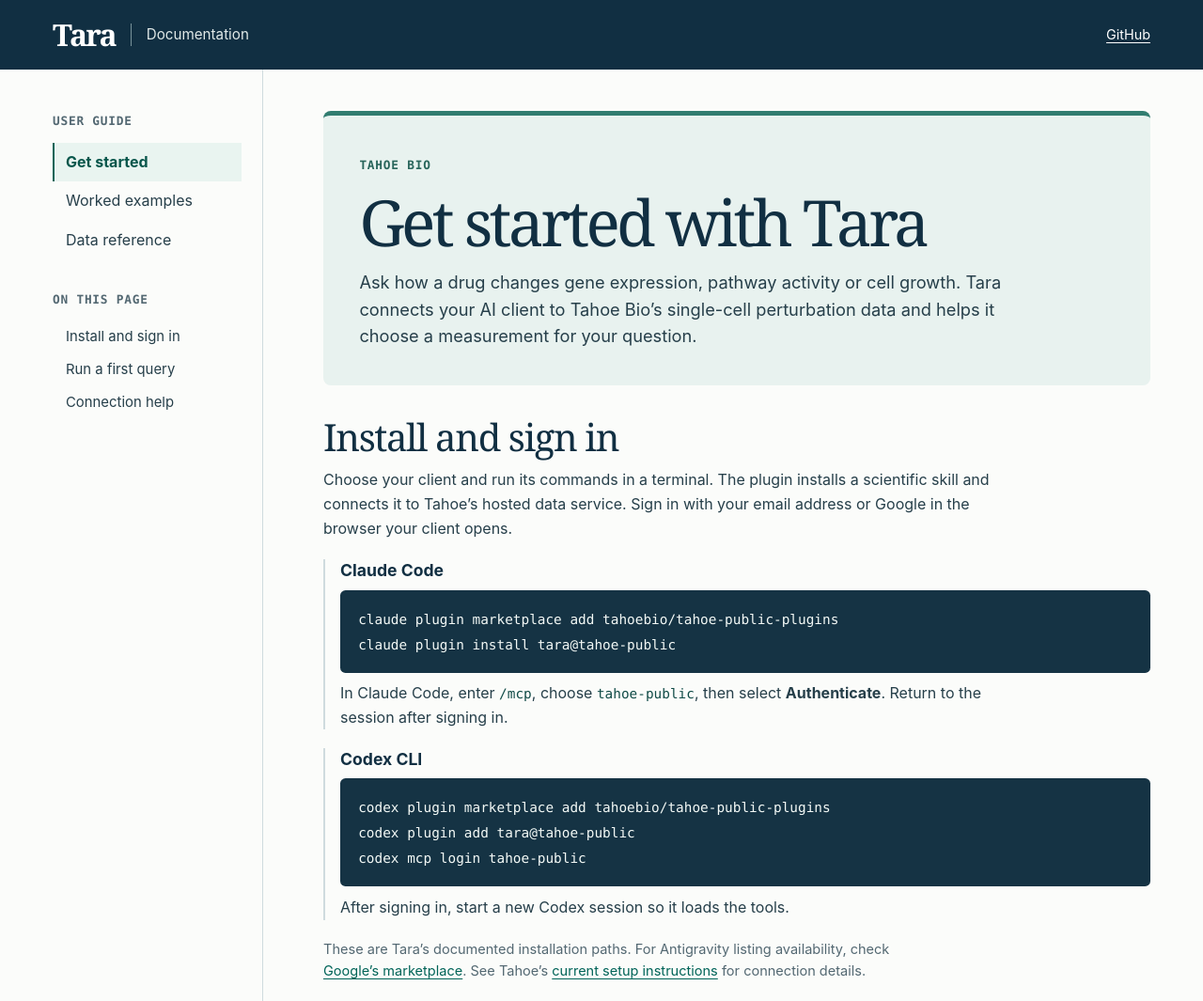
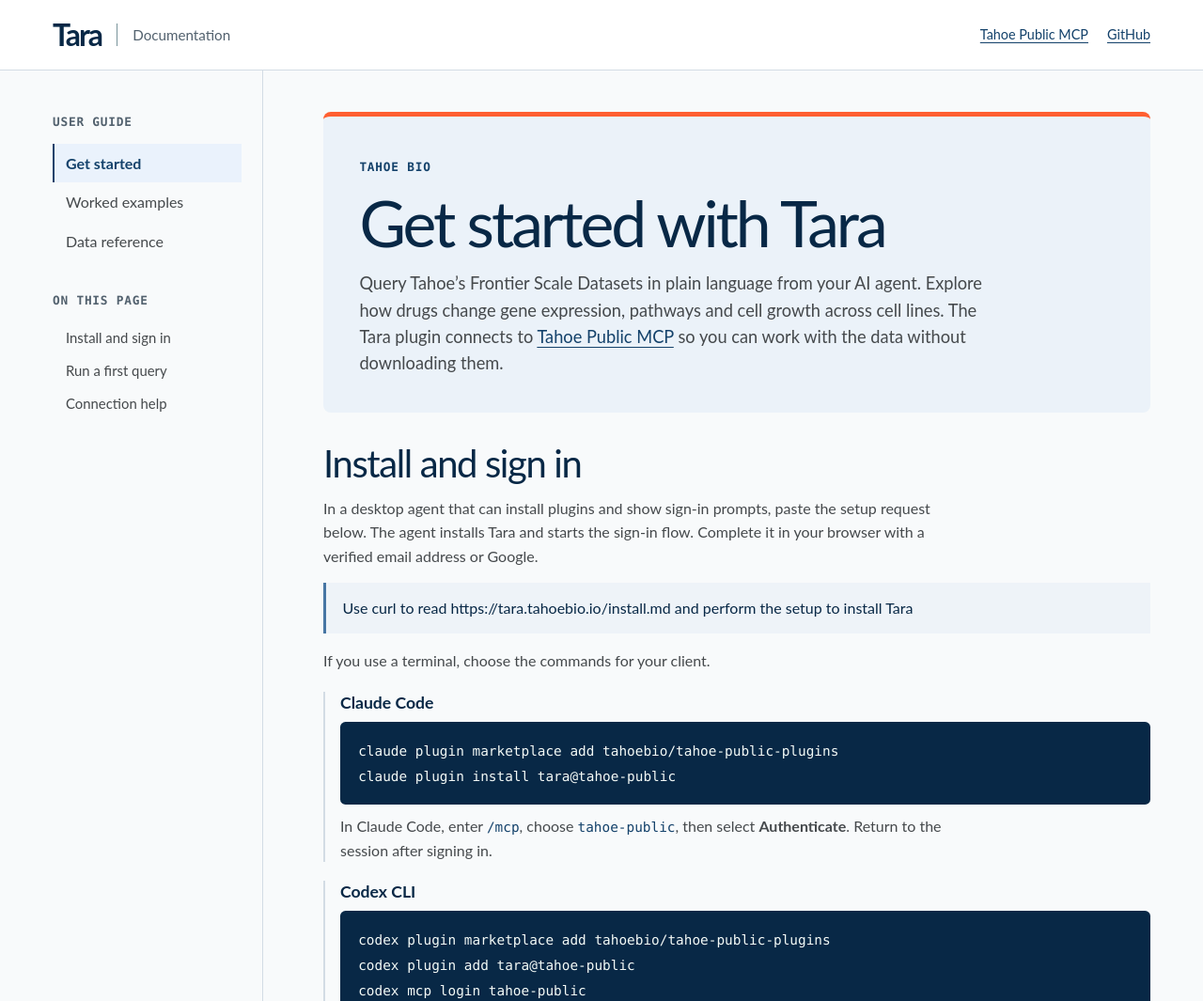
Before and after one commit to tahoebio/tahoe-public-plugins, a plain HTML site: page docs/tara/index.html in a window 1280 px wide. Shown: the top 1065 px of the page at 94% size. Drawn offline with Linux system fonts and the light colour scheme.

Commit message:
Align Tara setup and examples with the public service site

```diff
--- a/docs/tara/guide.css
+++ b/docs/tara/guide.css
@@ -1,60 +1,61 @@
 :root {
   color-scheme: light;
-  --ink: #112f42;
-  --body: #263f4a;
-  --muted: #536872;
-  --line: #cfdbde;
-  --teal: #006458;
-  --pale: #e9f4f0;
-  --paper: #fbfcfa;
+  --ink: #082846;
+  --body: #45494c;
+  --muted: #52616e;
+  --line: #d3dce4;
+  --link: #14426b;
+  --pale: #eaf2fc;
+  --paper: #f8fafb;
   --mono: "IBM Plex Mono", ui-monospace, SFMono-Regular, Consolas, monospace;
-  --sans: "Inter", -apple-system, BlinkMacSystemFont, "Segoe UI", sans-serif;
-  --serif: "Source Serif 4", Georgia, serif;
+  --sans: "Lato", -apple-system, BlinkMacSystemFont, "Segoe UI", sans-serif;
+  --display: "Inter Tight", "Lato", -apple-system, BlinkMacSystemFont, "Segoe UI", sans-serif;
 }
 * { box-sizing: border-box; }
 html { scroll-padding-top: 1.5rem; }
 body { margin: 0; background: var(--paper); color: var(--body); font: 1rem/1.6 var(--sans); }
-a { color: var(--teal); text-decoration-thickness: 1px; text-underline-offset: .2em; }
+a { color: var(--link); text-decoration-thickness: 1px; text-underline-offset: .2em; }
 a:hover { text-decoration-thickness: 2px; }
 :focus-visible { outline: 3px solid #bc5727; outline-offset: 4px; }
 .skip { position: absolute; left: 1rem; top: -6rem; background: white; color: var(--ink); padding: .5rem 1rem; z-index: 5; }
 .skip:focus { top: .5rem; }
-header { background: var(--ink); color: white; }
+header { background: white; color: var(--ink); border-bottom: 1px solid var(--line); }
 .top { max-width: 78rem; min-height: 4.6rem; padding: .6rem 2.5rem; margin: auto; display: flex; align-items: center; justify-content: space-between; gap: 1rem; }
-.brand { display: flex; align-items: center; gap: 1rem; color: #fff; text-decoration: none; white-space: nowrap; }
-.brand strong { font: bold 2rem/1 var(--serif); letter-spacing: -.06em; }
-.brand span { border-left: 1px solid #78939a; padding-left: 1rem; color: #e0e9e8; font-size: .95rem; }
-.top > a:last-child { color: #fff; font-size: .9rem; padding: .4rem 0; }
+.brand { display: flex; align-items: center; gap: 1rem; color: var(--ink); text-decoration: none; white-space: nowrap; }
+.brand strong { font: bold 2rem/1 var(--display); letter-spacing: -.06em; }
+.brand span { border-left: 1px solid #78939a; padding-left: 1rem; color: var(--muted); font-size: .95rem; }
+.header-links { display: flex; align-items: center; flex-wrap: wrap; justify-content: flex-end; gap: .25rem 1.25rem; }
+.header-links a { font-size: .9rem; padding: .3rem 0; }
 .shell { max-width: 78rem; margin: auto; display: grid; grid-template-columns: minmax(11rem, 14rem) minmax(0, 1fr); gap: clamp(2.25rem, 5vw, 5rem); padding: 0 2.5rem; }
 aside { border-right: 1px solid var(--line); }
 .rail { position: sticky; top: 1rem; padding: 2.9rem 1.4rem 2rem 0; }
 .nav-label, .caption { color: var(--muted); font: 600 .8rem/1.35 var(--mono); letter-spacing: .06em; text-transform: uppercase; }
 .nav-label { margin: 0 0 .9rem; }
 nav a { display: block; padding: .5rem .75rem; border-left: 2px solid transparent; color: var(--body); text-decoration: none; }
-nav a:hover { background: #f0f4f2; text-decoration: underline; }
-nav a[aria-current] { border-color: var(--teal); background: var(--pale); color: #08564b; font-weight: 650; }
+nav a:hover { background: #eef3f8; text-decoration: underline; }
+nav a[aria-current] { border-color: var(--link); background: var(--pale); color: #14426b; font-weight: 650; }
 .local { margin-top: 2.1rem; }
 .local a { padding-block: .35rem; font-size: .93rem; }
 main { min-width: 0; max-width: 55.5rem; width: 100%; padding: 2.8rem 0 3.5rem; }
 h1, h2, h3 { color: var(--ink); }
-h1, h2 { font-family: var(--serif); font-weight: 500; text-wrap: balance; }
-h1 { font-size: clamp(2.75rem, 5.3vw, 4.7rem); letter-spacing: -.055em; line-height: 1.06; margin: .45rem 0 .9rem; }
+h1, h2 { font-family: var(--display); font-weight: 400; text-wrap: balance; }
+h1 { font-size: clamp(2.75rem, 5.3vw, 4.7rem); letter-spacing: -.045em; line-height: 1.06; margin: .45rem 0 .9rem; }
 h2 { font-size: clamp(1.85rem, 3.2vw, 2.5rem); letter-spacing: -.035em; line-height: 1.14; margin: 0 0 .7rem; }
 h3 { margin: 1.35rem 0 .4rem; font-size: 1.1rem; line-height: 1.35; }
 p { max-width: 72ch; margin: .6rem 0 .95rem; }
 .lead { font-size: 1.14rem; max-width: 63ch; line-height: 1.55; }
 .intro { margin-bottom: 2rem; }
-.hero { padding: clamp(1.5rem, 3vw, 2.8rem); border-radius: .5rem; background: #e8f2ef; border-top: .32rem solid #317d70; }
-.hero .caption { color: #28655b; }
+.hero { padding: clamp(1.5rem, 3vw, 2.8rem); border-radius: .5rem; background: #ebf2f9; border-top: .32rem solid #ff5f31; }
+.hero .caption { color: #14426b; }
 .hero h1 { margin-top: .8rem; }
 .hero p:last-child { margin-bottom: 0; }
 section + section { margin-top: 2.25rem; padding-top: 2rem; border-top: 1px solid var(--line); }
 section { scroll-margin-top: .75rem; }
 code, pre { font-family: var(--mono); }
-code { color: #124c48; font-size: .9em; overflow-wrap: anywhere; }
-pre { background: #153344; color: #f3f9f6; border-radius: .35rem; padding: 1.05rem 1.2rem; overflow: auto; line-height: 1.7; max-width: 100%; }
+code { color: #14426b; font-size: .9em; overflow-wrap: anywhere; }
+pre { background: #082846; color: #f3f9f6; border-radius: .35rem; padding: 1.05rem 1.2rem; overflow: auto; line-height: 1.7; max-width: 100%; }
 pre code { color: inherit; overflow-wrap: normal; font-size: .9rem; }
-blockquote { margin: .8rem 0 1rem; padding: .9rem 1.1rem; background: #edf3f2; border-left: 3px solid #52877d; color: var(--ink); }
+blockquote { margin: .8rem 0 1rem; padding: .9rem 1.1rem; background: #eef3f8; border-left: 3px solid #4776a4; color: var(--ink); }
 .fine { font-size: .91rem; color: var(--muted); }
 .hosts { margin: 1.25rem 0; }
 .hosts > div { padding-left: 1rem; border-left: 2px solid var(--line); margin: 1.2rem 0; }
@@ -63,8 +64,8 @@ blockquote { margin: .8rem 0 1rem; padding: .9rem 1.1rem; background: #edf3f2; b
 figure { margin: 1.4rem 0; padding: clamp(1rem, 2.4vw, 1.65rem); border: 1px solid var(--line); border-radius: .4rem; background: white; }
 figcaption { font-size: 1.05rem; color: var(--ink); font-weight: 650; margin-bottom: 1rem; }
 .figline { display: grid; grid-template-columns: minmax(7.2rem, auto) 1fr 4.2rem; gap: .75rem; align-items: center; margin: .8rem 0; }
-.track { background: #e1ebe8; height: .75rem; border-radius: 2px; overflow: hidden; }
-.track span { display: block; height: 100%; background: #127667; }
+.track { background: #e1eaf2; height: .75rem; border-radius: 2px; overflow: hidden; }
+.track span { display: block; height: 100%; background: #245f97; }
 .figline b { text-align: right; color: var(--ink); font: 600 .9rem var(--mono); white-space: nowrap; }
 figure p:last-child { margin-bottom: 0; }
 dl { margin: 1rem 0; }
@@ -72,7 +73,7 @@ dt { color: var(--ink); font-weight: 650; margin-top: .9rem; }
 dd { margin: .2rem 0 .8rem; max-width: 72ch; }
 table { width: 100%; border-collapse: collapse; margin: 1.2rem 0; font-size: .95rem; }
 th, td { text-align: left; padding: .8rem .7rem; border-bottom: 1px solid var(--line); vertical-align: top; }
-thead { background: #eaf1ef; color: var(--ink); }
+thead { background: #eaf1f7; color: var(--ink); }
 tbody th { color: var(--ink); }
 footer { max-width: 78rem; margin: auto; border-top: 1px solid var(--line); padding: 1.25rem 2.5rem 2rem; display: flex; gap: .6rem 1.4rem; flex-wrap: wrap; color: var(--muted); font-size: .9rem; }
 footer span { margin-right: auto; }
@@ -80,13 +81,14 @@ footer span { margin-right: auto; }
   .top { min-height: 3.7rem; padding-inline: 1rem; }
   .brand { gap: .65rem; }
   .brand span { padding-left: .65rem; font-size: .85rem; }
+  .header-links { gap: .2rem .9rem; }
   .shell { display: block; padding: 0 1rem; }
   aside { border: 0; }
   .rail { padding: .5rem 0; border-bottom: 1px solid var(--line); }
   .rail > .nav-label, .local { display: none; }
   .pages { display: flex; flex-wrap: wrap; gap: .1rem; }
   .pages a { border: 0; border-bottom: 2px solid transparent; font-size: .9rem; padding: .5rem .6rem; }
-  .pages a[aria-current] { border-color: var(--teal); }
+  .pages a[aria-current] { border-color: var(--link); }
   main { padding: 1.6rem 0 2.5rem; }
   .hero { padding: 1.25rem; }
   .figline { gap: .45rem; grid-template-columns: 6.8rem 1fr 3.5rem; }
@@ -108,7 +110,7 @@ footer span { margin-right: auto; }
   table, tbody, tbody tr, tbody th, tbody td { display: block; }
   thead { position: absolute; width: 1px; height: 1px; overflow: hidden; clip-path: inset(50%); }
   tbody tr { margin: 1.15rem 0; border-bottom: 1px solid var(--line); padding-bottom: .55rem; }
-  tbody th { background: #eaf1ef; padding: .45rem .65rem; }
+  tbody th { background: #eaf1f7; padding: .45rem .65rem; }
   tbody td { border: 0; padding: .5rem .65rem; }
-  .dataset-label { display: block; color: var(--teal); font-size: .87rem; font-weight: 650; }
+  .dataset-label { display: block; color: var(--link); font-size: .87rem; font-weight: 650; }
 }
--- a/docs/tara/index.html
+++ b/docs/tara/index.html
@@ -12,7 +12,10 @@
   <header>
     <div class="top">
       <a class="brand" href="index.html"><strong>Tara</strong><span>Documentation</span></a>
-      <a href="https://github.com/tahoebio/tahoe-public-plugins/tree/main/plugins/tara">GitHub</a>
+      <div class="header-links">
+        <a href="https://tara.tahoebio.io/">Tahoe Public MCP</a>
+        <a href="https://github.com/tahoebio/tahoe-public-plugins/tree/main/plugins/tara">GitHub</a>
+      </div>
     </div>
   </header>
   <div class="shell">
@@ -38,11 +41,13 @@
       <div class="intro hero">
         <span class="caption">Tahoe Bio</span>
         <h1>Get started with Tara</h1>
-        <p class="lead">Ask how a drug changes gene expression, pathway activity or cell growth. Tara connects your AI client to Tahoe Bio’s single-cell perturbation data and helps it choose a measurement for your question.</p>
+        <p class="lead">Query Tahoe’s Frontier Scale Datasets in plain language from your AI agent. Explore how drugs change gene expression, pathways and cell growth across cell lines. The Tara plugin connects to <a href="https://tara.tahoebio.io/">Tahoe Public MCP</a> so you can work with the data without downloading them.</p>
       </div>
       <section id="install">
         <h2>Install and sign in</h2>
-        <p>Choose your client and run its commands in a terminal. The plugin installs a scientific skill and connects it to Tahoe’s hosted data service. Sign in with your email address or Google in the browser your client opens.</p>
+        <p>In a desktop agent that can install plugins and show sign-in prompts, paste the setup request below. The agent installs Tara and starts the sign-in flow. Complete it in your browser with a verified email address or Google.</p>
+        <blockquote>Use curl to read https://tara.tahoebio.io/install.md and perform the setup to install Tara</blockquote>
+        <p>If you use a terminal, choose the commands for your client.</p>
         <div class="hosts">
           <div>
             <h3>Claude Code</h3>
@@ -58,7 +63,7 @@ codex mcp login tahoe-public</code></pre>
             <p>After signing in, start a new Codex session so it loads the tools.</p>
           </div>
         </div>
-        <p class="fine">These are Tara’s documented installation paths. For Antigravity listing availability, check <a href="https://antigravity.google/docs/marketplace/">Google’s marketplace</a>. See Tahoe’s <a href="https://tara.tahoebio.io/install.md">current setup instructions</a> for connection details.</p>
+        <p class="fine">For the advanced direct-server connection, open <a href="https://tara.tahoebio.io/#install-h">Install on Tahoe Public MCP</a> and choose <strong>Advanced</strong>. For Antigravity listing availability, check <a href="https://antigravity.google/docs/marketplace/">Google’s marketplace</a>. See Tahoe’s <a href="https://tara.tahoebio.io/install.md">current setup instructions</a> for connection details.</p>
       </section>
       <section id="first-query">
         <h2>Run a first query</h2>
@@ -66,7 +71,7 @@ codex mcp login tahoe-public</code></pre>
         <blockquote>List my available Tahoe dataset releases and the measurements available in each.</blockquote>
         <p>Your agent should call <code>list_releases</code> and return the release names. If Tahoe-100M appears, try a drug lookup.</p>
         <blockquote>Which MEK and RAF inhibitors are in Tahoe-100M? Group them by annotated target and name the release you used.</blockquote>
-        <p>Look for binimetinib under MEK and dabrafenib under RAF. These are drug annotations. To measure a response, <a href="examples.html#expression">compare DUSP6 expression with matched vehicle controls</a>.</p>
+        <p>The <a href="https://tara.tahoebio.io/#demo-h">public lookup example</a> returns four MEK inhibitors and three RAF inhibitors. Select <strong>Tool calls</strong> there to see how Tara queried the drug annotations. To measure a response, <a href="examples.html#expression">compare DUSP6 expression with matched vehicle controls</a>.</p>
       </section>
       <section id="connection">
         <h2>Connection help</h2>
```
Also changed, not shown: docs/tara/examples.html (+6 -2 lines), docs/tara/reference.html (+7 -2 lines).
